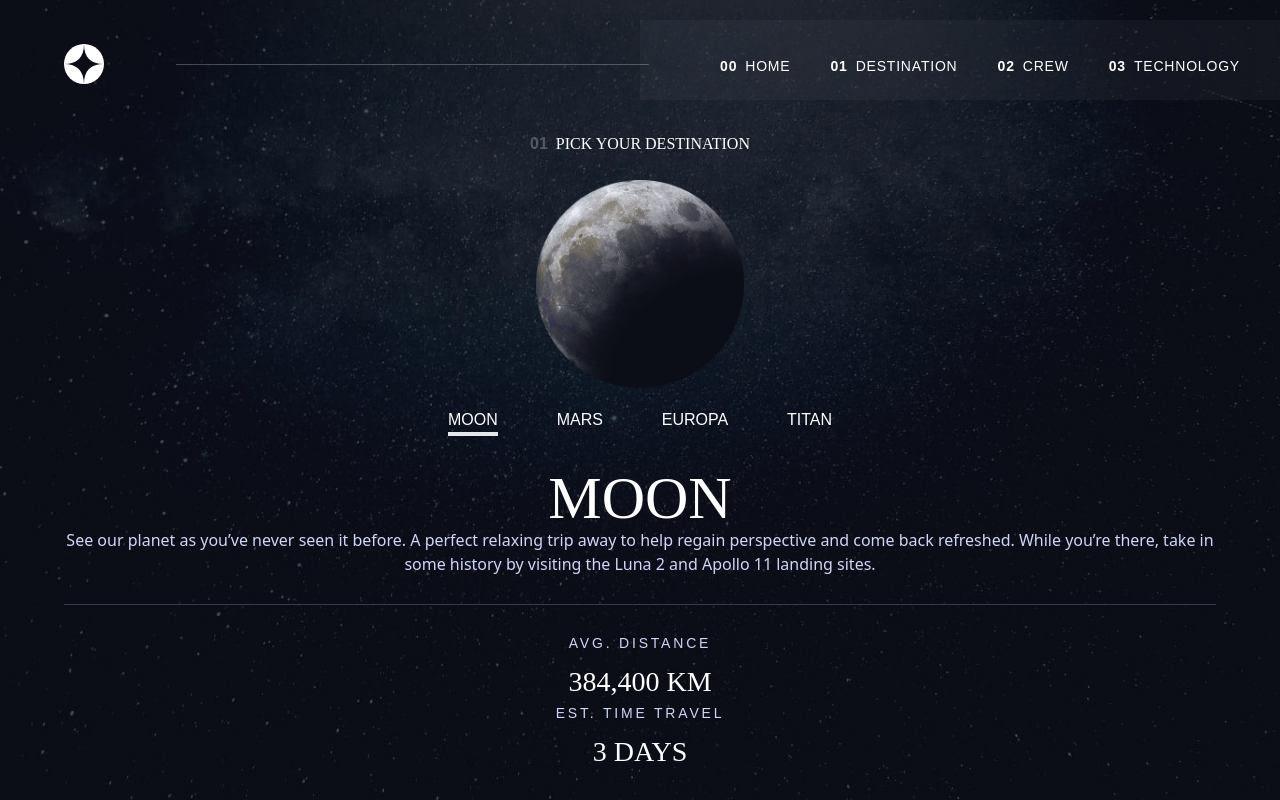
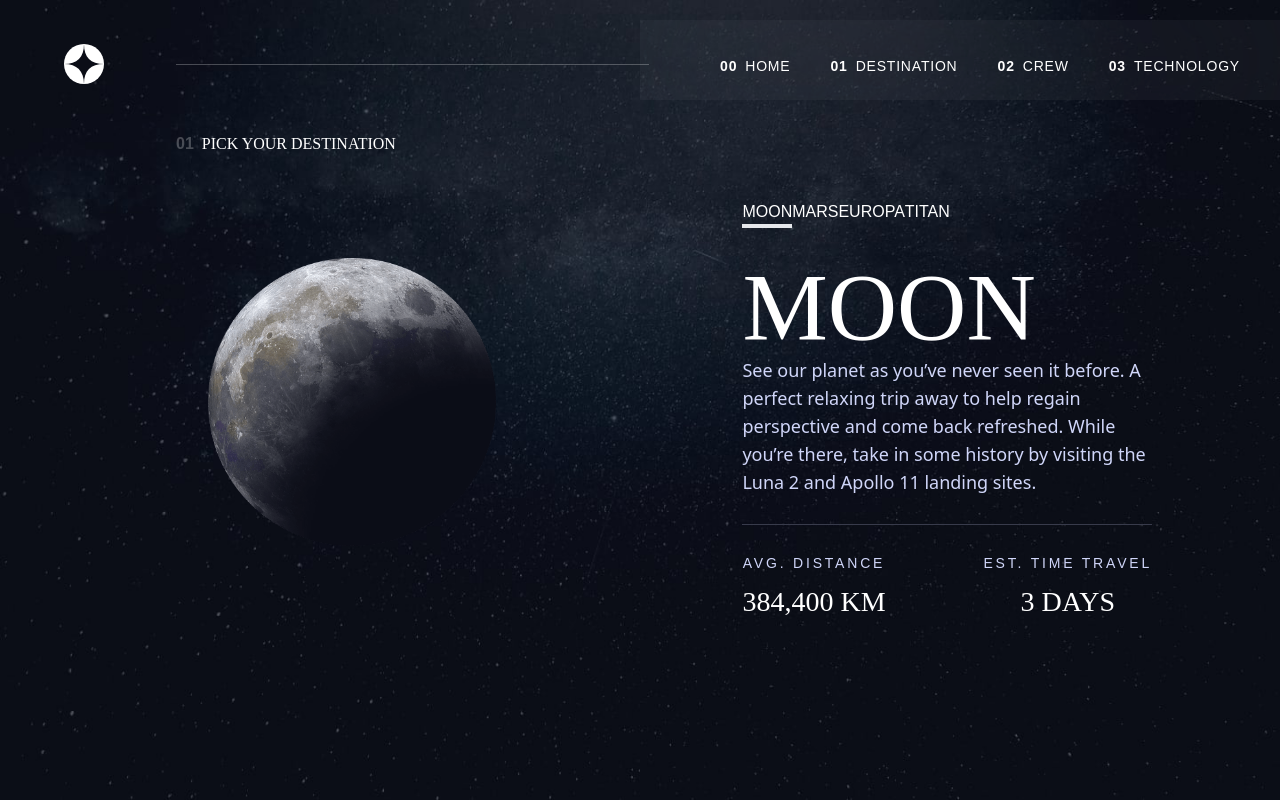
Before and after one commit to emmaGH1/space_tourism_site, a React (Create React App) app: page /destination in a window 1280 px wide. Built offline with nearby package versions, Linux system fonts and the light colour scheme.

Commit message:
finishing up

```diff
--- a/src/containers/Destination.jsx
+++ b/src/containers/Destination.jsx
@@ -27,22 +27,26 @@ const Destination = () => {
   }
   return (
     <div className='text-white'>
-      <div className='uppercase font-Heading font text-center mb-6'>
+      <div className='uppercase font-Heading font text-center md:text-left md:ml-7 xl:ml-44 mb-6'>
         <span className='font-paragraph text-white/25 font-bold mr-2'>01</span>pick your destination
       </div>
-      <div className='flex flex-col items-center'>
-        <img src={planetImg} className='w-40 h-40 sm:w-52 sm:h-52' alt='planet' />
-        <div className='flex flex-col w-[90%]'>
-          <div className='flex justify-between w-3/5 mx-auto my-0 uppercase mt-5 font-paragraph sm:w-2/6'>
+      <div className='flex flex-col items-center xl:flex-row xl:w-[80%] xl:mx-auto xl:my-0 xl:justify-between'>
+        <img src={planetImg} className='w-40 h-40 sm:w-52 sm:h-52 xl:w-72 xl:h-72 xl:ml-20' alt='planet' />
+        <div className='flex flex-col w-[90%] xl:w-2/5'>
+          <div className='flex justify-between w-3/5 mx-auto my-0 uppercase mt-5 font-paragraph sm:w-2/6  xl:w-3/6 xl:mx-0'>
             {destinations.map((planet, i) => {
             return (
-               <div className={`${i === index ? 'border-b-4' : 'border-none'} cursor-pointer`} key={i} onClick={() => handleClick(planet, i)}>{planet.name}</div>
+               <div className={`${i === index ? 'border-b-4' : 'border-invisible'}
+               cursor-pointer hover:border-white/50 hover:border-b-4`} key={i}
+               onClick={() => handleClick(planet, i)}>{planet.name}
+               </div>
               )
             })}
           </div>
-          <div className='font-Heading text-6xl text-center mt-8 uppercase'>{destinations[index].name}</div>
-          <div className='text-center text-color-2'>{destinations[index].description}</div>
+          <div className='font-Heading text-6xl text-center mt-8 uppercase xl:text-left xl:text-8xl'>{destinations[index].name}</div>
+          <div className='text-center text-color-2 xl:w-[100%] xl:text-left xl:text-lg'>{destinations[index].description}</div>
           <div className='bg-[#383B4B] h-[1px] w-[100%] my-7' />
+          <div className='xl:flex xl:flex-row justify-between'>
             <div>
               <div className='text-color-2 font-paragraph text-sm uppercase tracking-[.2em] text-center'>avg. distance</div>
               <div className='font-Heading text-[28px] mt-2 uppercase text-center'>{destinations[index].distance}</div>
@@ -53,6 +57,7 @@ const Destination = () => {
             </div>
           </div>
         </div>
+      </div>
 
     </div>
   )
```
Lines whose indentation alone changed are shown as unchanged.
